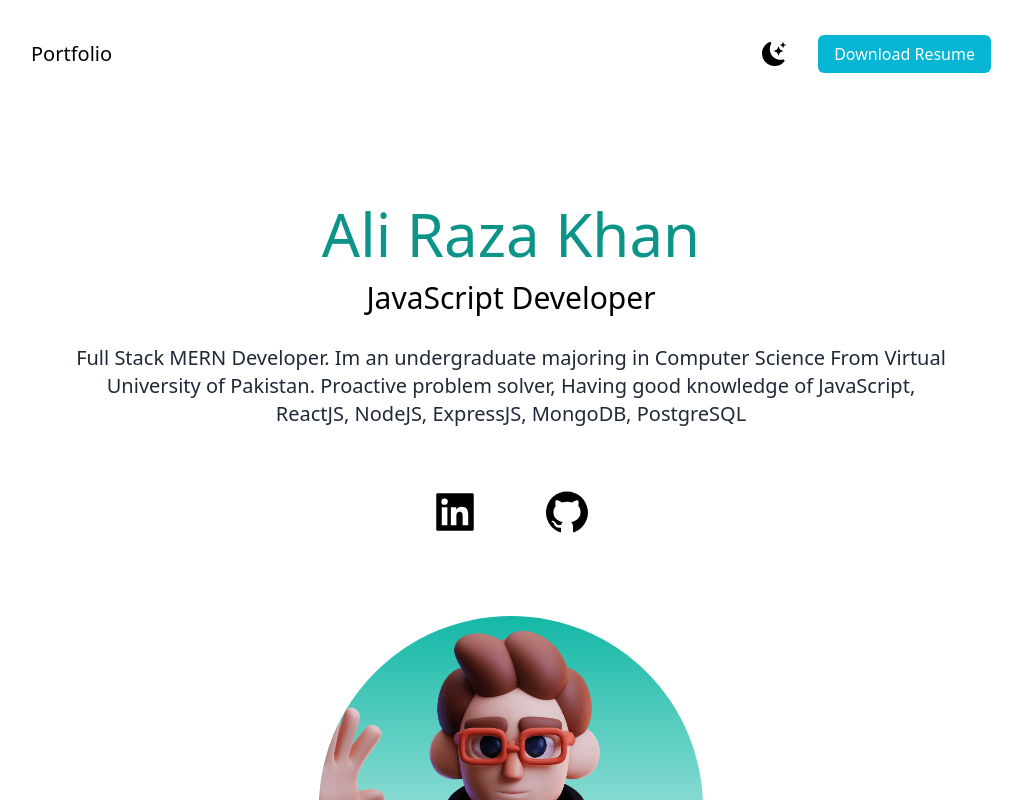
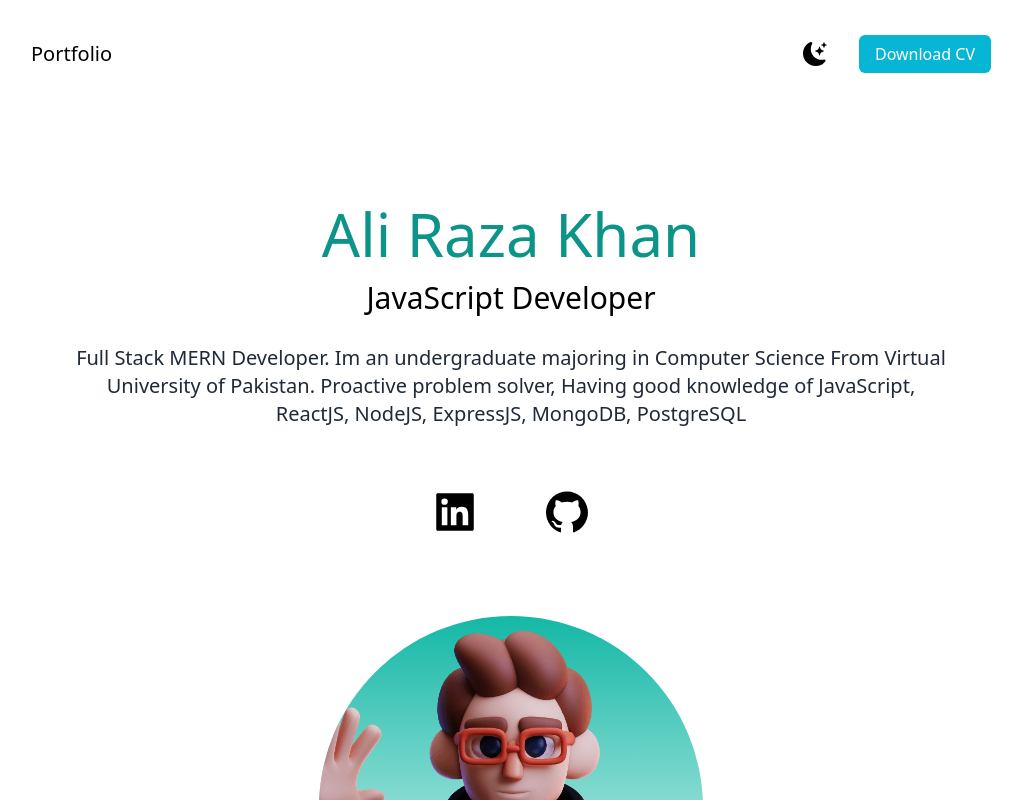
Before and after one commit to AliYusufzai/react-portfolio, a Next.js app: page / in a window 1280 px wide. Shown: the top 800 px of the page, without its empty margins (129-1151 px from the left). Built offline with nearby package versions, Linux system fonts and the light colour scheme.

Commit message:
Add files via upload

```diff
--- a/pages/index.js
+++ b/pages/index.js
@@ -46,7 +46,8 @@ export default function Home() {
                   href="#"
                   onClick={onButtonClick}
                 >
-                  Download Resume
+                  {" "}
+                  Download CV{" "}
                 </a>
               </li>
             </ul>
```
